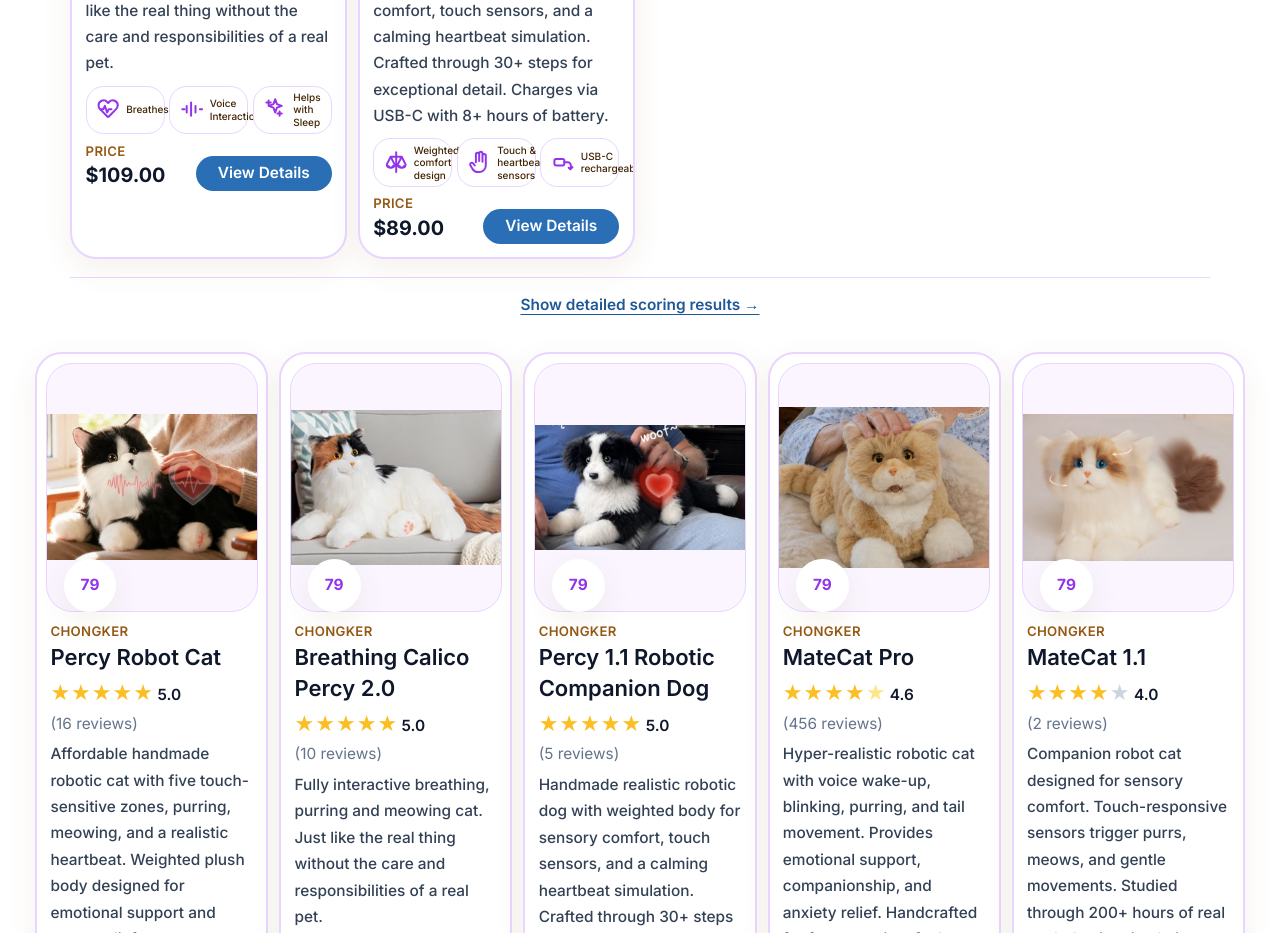
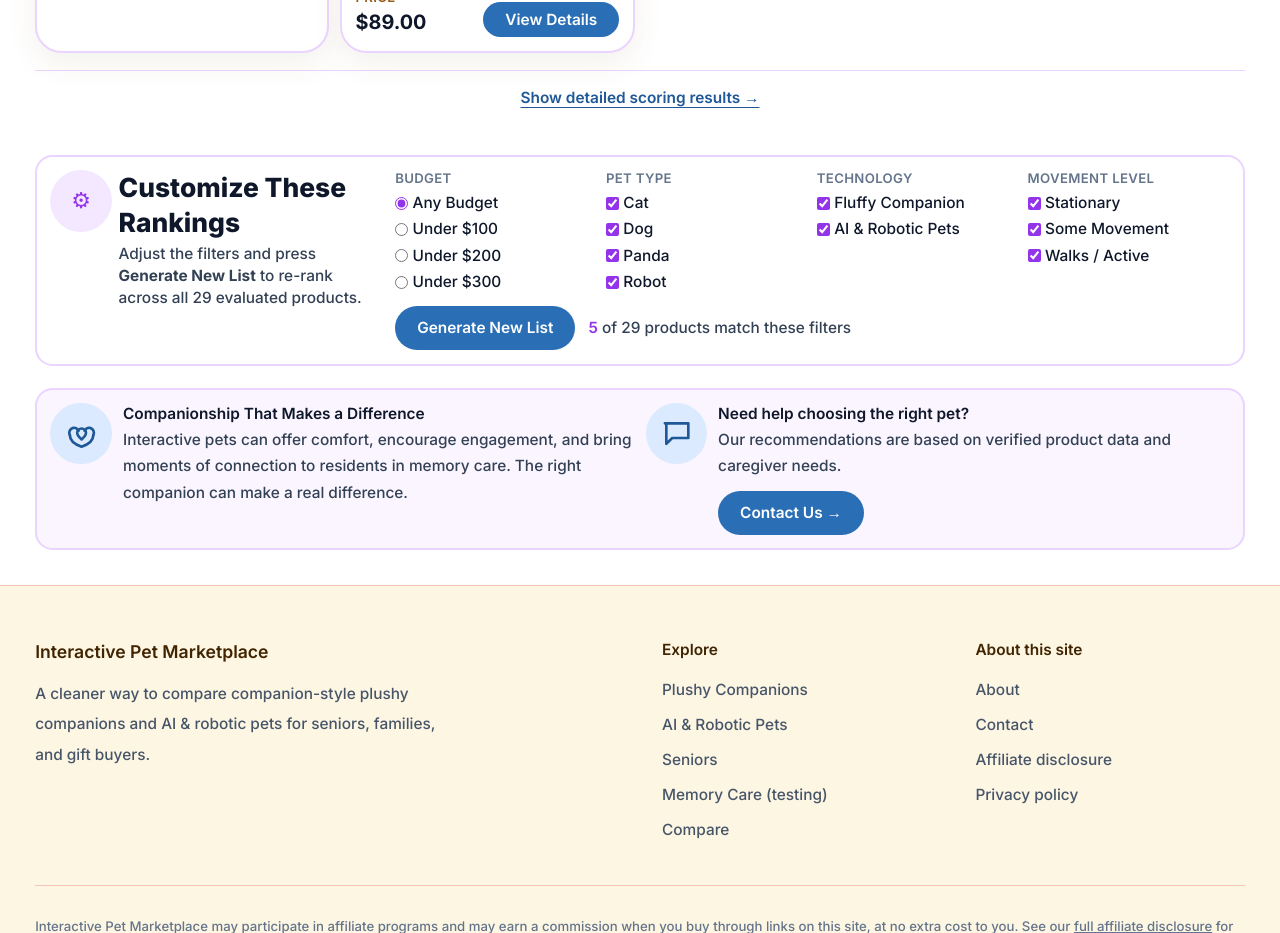
Before and after one commit to timsthomasson-cpu/Interactive-Pet-Marketplace, a Next.js app: page /best-for-memory-care in a window 1280 px wide. Shown: the part 2140-3073 px from the top of the page. Built offline with nearby package versions, Linux system fonts and the light colour scheme.

Commit message:
Warm golden redesign, product images, layout cleanup

```diff
--- a/app/best-for-memory-care/page.tsx
+++ b/app/best-for-memory-care/page.tsx
@@ -272,8 +272,7 @@ export default function MemoryCarePage() {
         </div>
       </section>
 
-      {/* ── Customize These Rankings → Also Ranked directly below filter ── */}
-      <CustomizeRankings>
+      {/* ── Also Ranked — Top 5 Picks (static, always visible) ── */}
       <section className="pb-4 sm:pb-5 bg-white">
         <div className="container-shell">
           <h2 className="text-xl font-extrabold tracking-tight text-slate-900 sm:text-2xl">
@@ -308,7 +307,9 @@ export default function MemoryCarePage() {
           </div>
         </div>
       </section>
-      </CustomizeRankings>
+
+      {/* ── Customize These Rankings (below Also Ranked) ── */}
+      <CustomizeRankings />
 
       {/* ── Bottom CTA banner ── */}
       <section className="pb-6 sm:pb-8">
--- a/components/customize-rankings.tsx
+++ b/components/customize-rankings.tsx
@@ -1,13 +1,16 @@
 "use client";
 
-import { useMemo, useState, ReactNode } from "react";
+import { useMemo, useState } from "react";
 import { products } from "./site-data";
 import { BestForCard } from "./best-for-card";
-import { MEMORY_CARE_SCORES, MemoryCareScoreRow } from "./memory-care-scores";
+import { MEMORY_CARE_SCORES, MemoryCareScoreRow, TOP_SCORE_IN_GROUP } from "./memory-care-scores";
 
-type Budget = "any" | "100" | "200" | "300";
-type Movement = "calm" | "some" | "active"; // 1-2 / 3 / 4-5
-type Noise = "any" | "good"; // good = soundQuality >= 4
+// Movement level buckets, sourced from the locked Movement level rubric score:
+//   Stationary (1–2): breathing/vibration only — no locomotion
+//   Some Movement (3): tail/head/paw movement — no self-propulsion
+//   Walks / Active (4–5): rolls, walks, spins, or dances under own power
+type Budget   = "any" | "100" | "200" | "300";
+type Movement = "stationary" | "some" | "active";
 
 const ANIMAL_OPTIONS: MemoryCareScoreRow["animalCategory"][] = ["Cat", "Dog", "Panda", "Robot"];
 const TYPE_OPTIONS: { value: MemoryCareScoreRow["type"]; label: string }[] = [
@@ -15,18 +18,53 @@ const TYPE_OPTIONS: { value: MemoryCareScoreRow["type"]; label: string }[] = [
   { value: "Ai & Robotic Pets", label: "AI & Robotic Pets" },
 ];
 
+// Defaults reflect the original list criteria — all options selected means
+// no pre-filtering; the weighted score determines ranking, same as the
+// published list.
+const DEFAULT_BUDGET: Budget = "any";
+const DEFAULT_ANIMALS = new Set<string>(ANIMAL_OPTIONS);
+const DEFAULT_TYPES   = new Set<string>(TYPE_OPTIONS.map((t) => t.value));
+const DEFAULT_MOVEMENTS = new Set<Movement>(["stationary", "some", "active"]);
+
 function movementBucket(level: number): Movement {
-  if (level <= 2) return "calm";
+  if (level <= 2) return "stationary";
   if (level === 3) return "some";
   return "active";
 }
 
-export function CustomizeRankings({ children }: { children?: ReactNode }) {
-  const [budget, setBudget] = useState<Budget>("any");
-  const [animals, setAnimals] = useState<Set<string>>(new Set(ANIMAL_OPTIONS));
-  const [types, setTypes] = useState<Set<string>>(new Set(TYPE_OPTIONS.map((t) => t.value)));
-  const [movements, setMovements] = useState<Set<Movement>>(new Set(["calm", "some", "active"]));
-  const [noise, setNoise] = useState<Noise>("any");
+function rankFiltered(
+  budget: Budget,
+  animals: Set<string>,
+  types: Set<string>,
+  movements: Set<Movement>
+) {
+  const budgetMax = budget === "any" ? Infinity : Number(budget);
+  return MEMORY_CARE_SCORES
+    .filter((row) => row.price <= budgetMax)
+    .filter((row) => animals.has(row.animalCategory))
+    .filter((row) => types.has(row.type))
+    .filter((row) => movements.has(movementBucket(row.movementLevel)))
+    .sort((a, b) => {
+      // Tiebreaker: Score → Rating → Visual Contrast → Review Count (all desc)
+      if (b.score !== a.score) return b.score - a.score;
+      const pa = products.find((p) => p.slug === a.slug);
+      const pb = products.find((p) => p.slug === b.slug);
+      if ((pb?.rating ?? 0) !== (pa?.rating ?? 0)) return (pb?.rating ?? 0) - (pa?.rating ?? 0);
+      if (b.visualContrast !== a.visualContrast) return b.visualContrast - a.visualContrast;
+      return (pb?.reviewCount ?? 0) - (pa?.reviewCount ?? 0);
+    })
+    .slice(0, 5);
+}
+
+export function CustomizeRankings() {
+  // ── Editing state (live, updates immediately for count feedback) ──
+  const [budget,    setBudget]    = useState<Budget>(DEFAULT_BUDGET);
+  const [animals,   setAnimals]   = useState<Set<string>>(new Set(DEFAULT_ANIMALS));
+  const [types,     setTypes]     = useState<Set<string>>(new Set(DEFAULT_TYPES));
+  const [movements, setMovements] = useState<Set<Movement>>(new Set(DEFAULT_MOVEMENTS));
+
+  // ── Committed results — null until "Generate New List" is pressed ──
+  const [customResults, setCustomResults] = useState<ReturnType<typeof rankFiltered> | null>(null);
 
   function toggleSet<T>(set: Set<T>, value: T, setter: (s: Set<T>) => void) {
     const next = new Set(set);
@@ -35,40 +73,28 @@ export function CustomizeRankings({ children }: { children?: ReactNode }) {
     setter(next);
   }
 
-  const results = useMemo(() => {
-    const budgetMax = budget === "any" ? Infinity : Number(budget);
-    return MEMORY_CARE_SCORES
-      .filter((row) => row.price <= budgetMax)
-      .filter((row) => animals.has(row.animalCategory))
-      .filter((row) => types.has(row.type))
-      .filter((row) => movements.has(movementBucket(row.movementLevel)))
-      .filter((row) => (noise === "good" ? row.soundQuality >= 4 : true))
-      .sort((a, b) => {
-        // Tiebreaker chain per our published rule:
-        // Score → Rating → Visual Contrast → Review Count (all descending).
-        if (b.score !== a.score) return b.score - a.score;
-        const pa = products.find((p) => p.slug === a.slug);
-        const pb = products.find((p) => p.slug === b.slug);
-        const ratingA = pa?.rating ?? 0;
-        const ratingB = pb?.rating ?? 0;
-        if (ratingB !== ratingA) return ratingB - ratingA;
-        if (b.visualContrast !== a.visualContrast) return b.visualContrast - a.visualContrast;
-        const reviewsA = pa?.reviewCount ?? 0;
-        const reviewsB = pb?.reviewCount ?? 0;
-        return reviewsB - reviewsA;
-      })
-      .slice(0, 5);
-  }, [budget, animals, types, movements, noise]);
+  // Live count — updates as user changes filters, before pressing button
+  const liveCount = useMemo(
+    () => rankFiltered(budget, animals, types, movements).length,
+    [budget, animals, types, movements]
+  );
 
-  const resultProducts = results
+  function handleGenerate() {
+    setCustomResults(rankFiltered(budget, animals, types, movements));
+  }
+
+  const customResultProducts = (customResults ?? [])
     .map((row) => ({ row, product: products.find((p) => p.slug === row.slug) }))
     .filter((r): r is { row: MemoryCareScoreRow; product: NonNullable<(typeof products)[number]> } => !!r.product);
 
   return (
-    <section className="pt-4 sm:pt-5 bg-white">
+    <section className="pt-4 sm:pt-5 pb-4 sm:pb-5 bg-white">
       <div className="container-shell">
+
+        {/* ── Filter panel ── */}
         <div className="rounded-2xl border-2 border-purple-200 bg-white p-2.5 sm:p-3">
           <div className="grid gap-2.5 lg:grid-cols-[1fr_2.5fr] lg:items-start">
+
             {/* Left: icon + title + description */}
             <div className="flex items-start gap-1.5">
               <div className="flex h-14 w-14 shrink-0 items-center justify-center rounded-full bg-purple-100 text-purple-600 text-xl">
@@ -77,15 +103,16 @@ export function CustomizeRankings({ children }: { children?: ReactNode }) {
               <div>
                 <h2 className="text-2xl font-extrabold text-slate-900">Customize These Rankings</h2>
                 <p className="mt-0.5 text-sm text-slate-700">
-                  Adjust the results to match your facility&rsquo;s needs.{" "}
-                  <span className="text-purple-600">Re-ranks across all 29 evaluated products.</span>
+                  Adjust the filters and press <strong>Generate New List</strong> to re-rank
+                  across all 29 evaluated products.
                 </p>
               </div>
             </div>
 
-            {/* Right: filter columns */}
+            {/* Right: 4 filter columns + button row */}
             <div>
-              <div className="grid gap-2 grid-cols-2 lg:grid-cols-5">
+              <div className="grid gap-2 grid-cols-2 lg:grid-cols-4">
+
                 {/* Budget */}
                 <div>
                   <p className="text-xs font-semibold uppercase tracking-wide text-slate-500">Budget</p>
@@ -151,9 +178,9 @@ export function CustomizeRankings({ children }: { children?: ReactNode }) {
                   <p className="text-xs font-semibold uppercase tracking-wide text-slate-500">Movement Level</p>
                   <div className="mt-1 space-y-1 text-sm">
                     {([
-                  ["calm", "Calm / Minimal"],
-                  ["some", "Some Movement"],
-                  ["active", "Walks / Active"],
+                      ["stationary", "Stationary"],
+                      ["some",       "Some Movement"],
+                      ["active",     "Walks / Active"],
                     ] as [Movement, string][]).map(([val, label]) => (
                       <label key={val} className="flex items-center gap-1 cursor-pointer">
                         <input
@@ -167,59 +194,63 @@ export function CustomizeRankings({ children }: { children?: ReactNode }) {
                     ))}
                   </div>
                 </div>
+              </div>
 
-            {/* Noise Level */}
-            <div>
-              <p className="text-xs font-semibold uppercase tracking-wide text-slate-500">Sound Quality</p>
-              <div className="mt-1 space-y-1 text-sm">
-                {([
-                  ["any", "Any"],
-                  ["good", "Good Quality (4+)"],
-                ] as [Noise, string][]).map(([val, label]) => (
-                  <label key={val} className="flex items-center gap-1 cursor-pointer">
-                    <input
-                      type="radio"
-                      name="noise"
-                      checked={noise === val}
-                      onChange={() => setNoise(val)}
-                      className="accent-purple-600"
-                    />
-                    {label}
-                  </label>
-                ))}
+              {/* Button + live count */}
+              <div className="mt-3 flex flex-wrap items-center gap-3">
+                <button
+                  onClick={handleGenerate}
+                  disabled={liveCount === 0}
+                  className="inline-flex items-center justify-center rounded-full bg-trust-500 px-5 py-2.5 text-sm font-semibold text-white transition hover:-translate-y-0.5 hover:bg-trust-600 disabled:opacity-50 disabled:cursor-not-allowed"
+                >
+                  Generate New List
+                </button>
+                <p className="text-sm text-slate-700">
+                  <span className="font-semibold text-purple-600">{liveCount}</span> of 29 products match these filters
+                  {liveCount === 0 ? " — try widening your selections." : ""}
+                </p>
+              </div>
             </div>
           </div>
         </div>
 
-          <p className="mt-2 text-sm text-slate-700">
-            <span className="font-semibold text-purple-600">{results.length}</span> of 29 products match these preferences
-            {results.length > 5 ? "" : results.length === 0 ? " — try widening your filters." : ""}
+        {/* ── Custom results — only shown after button press ── */}
+        {customResults !== null && (
+          <div className="mt-4">
+            {customResultProducts.length > 0 ? (
+              <>
+                <h2 className="text-xl font-extrabold tracking-tight text-slate-900 sm:text-2xl">
+                  Your Custom List
+                </h2>
+                <p className="mt-0.5 text-sm text-slate-700">
+                  Top {customResultProducts.length} result{customResultProducts.length !== 1 ? "s" : ""} based on
+                  your selections, ranked by the same criteria as the published list.
                 </p>
-            </div>
-          </div>
-        </div>
-
-        {/* Also Ranked section (passed as children) renders here — directly below filter panel */}
-        {children}
-
-        {/* Customize results */}
-        {resultProducts.length > 0 ? (
-          <div className="mt-3 grid gap-2.5 sm:grid-cols-2 xl:grid-cols-5">
-            {resultProducts.map(({ row, product }) => (
+                <div className="mt-2 grid gap-2.5 sm:grid-cols-2 xl:grid-cols-5">
+                  {customResultProducts.map(({ row, product }, i) => (
+                    <div key={product.slug} className="flex flex-col">
+                      <p className="mb-1 text-xs font-bold uppercase tracking-wide text-slate-500">
+                        #{i + 1}{i === 0 ? " — Top Pick" : " Ranked"}
+                      </p>
                       <BestForCard
-                key={product.slug}
                         product={product}
-                scorePercent={Math.round((row.score / 5) * 100)}
+                        note={i === 0 ? "★ Top Match" : undefined}
+                        className="flex-1"
+                        scorePercent={Math.round((row.score / TOP_SCORE_IN_GROUP) * 100)}
                         accentColor="text-purple-600"
                       />
+                    </div>
                   ))}
                 </div>
+              </>
             ) : (
               <p className="mt-3 text-sm text-slate-500 italic">
                 No products match this combination of filters. Try widening your selections above.
               </p>
             )}
           </div>
+        )}
+      </div>
     </section>
   );
 }
```
Also changed, not shown: 1 other file (tests, documents, lock files or other folders). Lines whose indentation alone changed are shown as unchanged.
